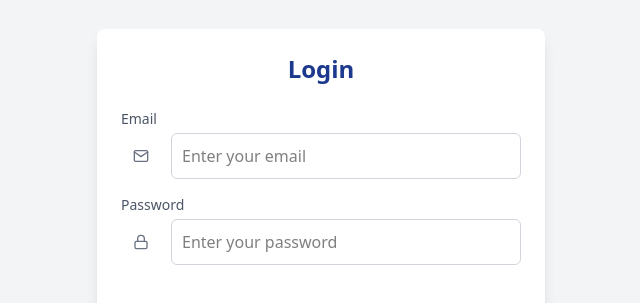
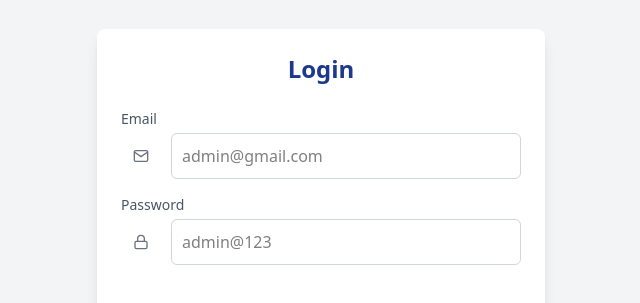
Before and after one commit to priyanshuKshk/Dealer-Info-Project, a React (Vite) app in the folder client/: page /login in a window 1280 px wide. Shown: the part 201-504 px from the top of the page, without its empty margins (319-959 px from the left). Built offline with nearby package versions, Linux system fonts and the light colour scheme; no server answers.

Commit message:
change placeholder text for email and password fields in login form

```diff
--- a/client/src/pages/Login.jsx
+++ b/client/src/pages/Login.jsx
@@ -75,7 +75,7 @@ const Login = () => {
                 className="p-3 w-full outline-none"
                 style={{padding: '10px', }}
                 value={email}
-                placeholder="Enter your email"
+                placeholder="admin@gmail.com"
                 onChange={(e) => setEmail(e.target.value)}
                 required
               />
@@ -100,7 +100,7 @@ const Login = () => {
                 className="p-3 w-full outline-none flex-grow"
                 style={{padding: '10px'}}
                 value={password}
-                placeholder="Enter your password"
+                placeholder="admin@123"
                 onChange={(e) => setPassword(e.target.value)}
                 required
               />
@@ -110,7 +110,7 @@ const Login = () => {
 
       <div className="flex flex-col items-center mt-10">
   <motion.button
-    type="submit" // ✅ Important!
+    type="submit"
     onMouseEnter={() => setHover(true)}
     onMouseLeave={() => setHover(false)}
     className="text-white px-4 py-2 rounded"
```
